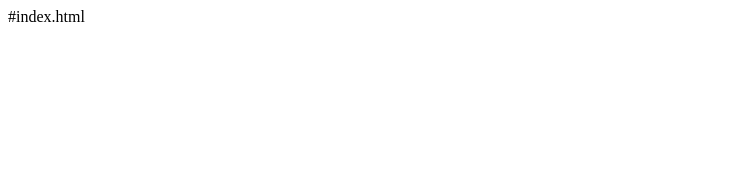
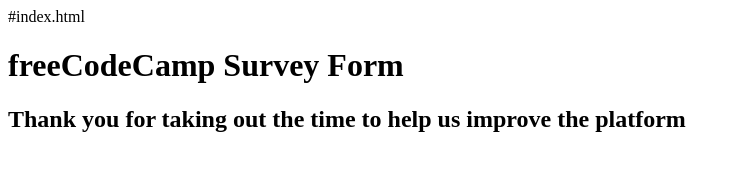
Before and after one commit to sewkani-manya/web-practice, a plain HTML site: page Problem 1/index.html in a window 1280 px wide. Shown: the whole page, without its empty margins (0-741 px from the left). Drawn offline with Linux system fonts and the light colour scheme.

Commit message:
Adding a header to the form

```diff
--- a/Problem 1/index.html
+++ b/Problem 1/index.html
@@ -1 +1,6 @@
 #index.html
+
+<header>
+  <h1 id="title" class="text-center">freeCodeCamp Survey Form</h1>
+  <h2 id="subtitle" class="text-center"> Thank you for taking out the time to help us improve the platform</h2>
+</header>
```
